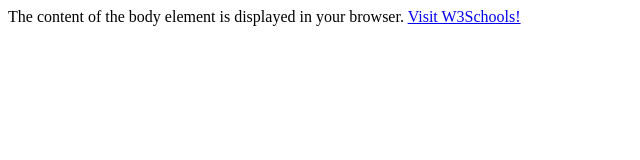
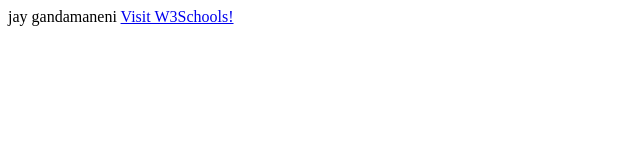
Before and after one commit to somerandos2/somerandos2.github.io, a plain HTML site: page index.html in a window 1280 px wide. Shown: the whole page, without its empty margins (0-640 px from the left). Drawn offline with Linux system fonts and the light colour scheme.

Commit message:
Update index.html

```diff
--- a/index.html
+++ b/index.html
@@ -2,7 +2,7 @@
 <html>
 
 <body>
-The content of the body element is displayed in your browser.
+jay gandamaneni
   <a href="https://www.w3schools.com/" target="_blank">Visit W3Schools!</a>
 
 </body>
```
